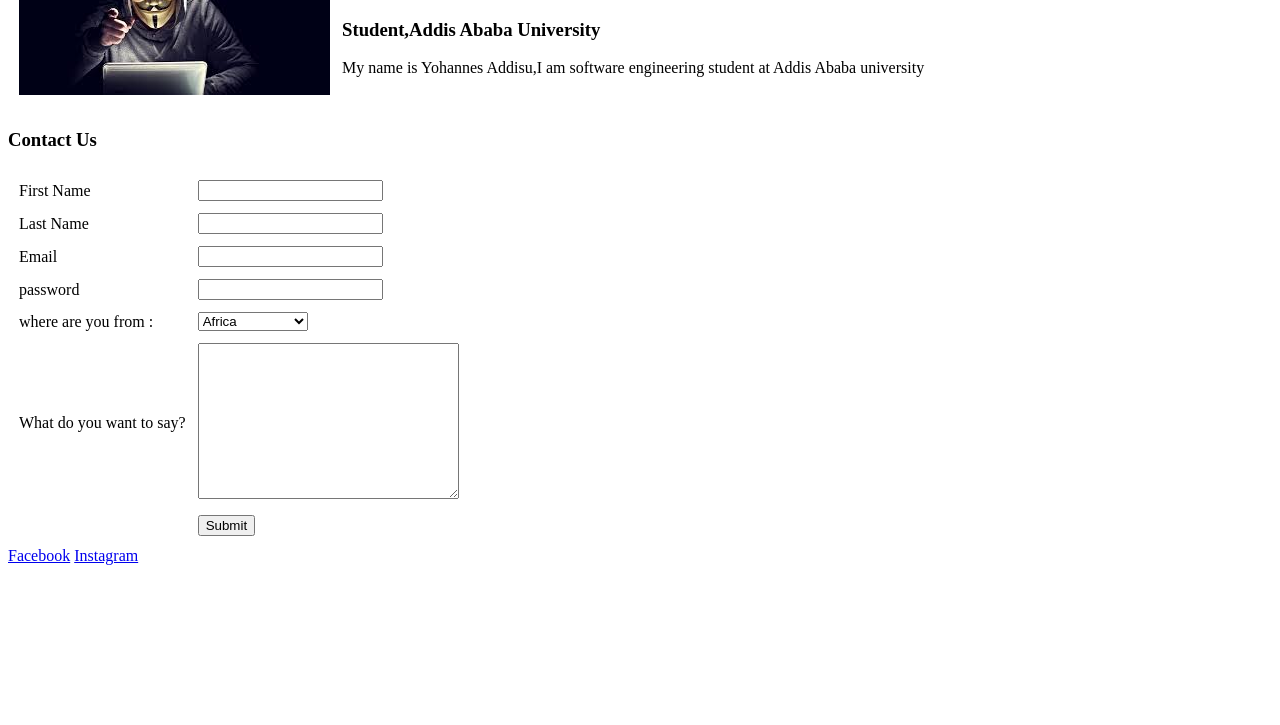
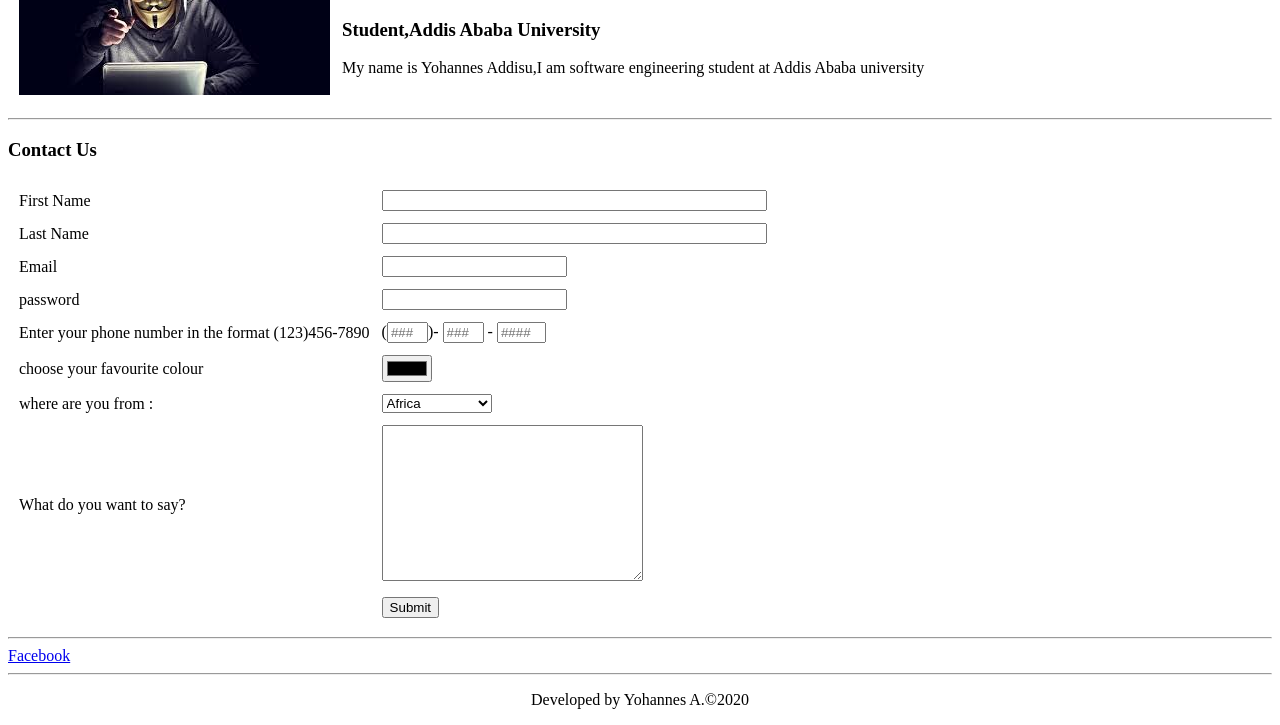
Before and after one commit to Yohannes1556/Yohannes, a plain HTML site: page contact.html in a window 1280 px wide. Shown: the part 132-857 px from the top of the page. Before the commit the page ends 800 px from the top, so only its background shows below. Drawn offline with Linux system fonts and the light colour scheme.

Commit message:
Adding more html5 input elements  to the contact page

```diff
--- a/contact.html
+++ b/contact.html
@@ -16,14 +16,16 @@
     <hr>
     <table cellspacing="10">
         <tr>
-            <td> <img src="./asset/image/download.jfif" alt=""></td>
+            <td> <img src="./asset/image/download.jfif" alt="picture"></td>
             <td><h1>Yohannes A.</h1>
                 <h3>Student,Addis Ababa University</h3>
                 <p>My name is Yohannes Addisu,I am software engineering student at Addis Ababa university</p></td>
         </tr>
 
 
+
     </table>
+    <hr>
 
 
     <h3>Contact Us</h3>
@@ -31,22 +33,38 @@
         <table cellspacing=10>
         <tr>
             <td><label for="fName">First Name</label></td>
-            <td><input type="text" name="fName" id=fName></td>
+            <td><input type="text" id="Fname" name="name" required size="45"
+                pattern="[a-z]{4,8}" title="4 to 8 lowercase letters"></td>
         </tr>
 
         <tr>
             <td><label for="sName">Last Name</label></td>
-            <td><input type="text"name="sName" id=sName></td>
+            <td><input type="text" id="lname" name="name" required size="45"
+                pattern="[a-z]{4,8}" title="4 to 8 lowercase letters"></td>
         </tr>
         <tr>
             <td><label for="email">Email</label></td>
-            <td><input type="email" name="email" id=email></td>
+            <td><input type="email" name="email" id=email pattern="^([a-zA-Z0-9_\-\.]+)@([a-zA-Z0-9_\-\.]+)\.([a-zA-Z]{2,5})$" title="Must be valid email account">
+                </td>
         </tr>
         <tr>
             <td><label for="password">password</label></td>
-            <td><input type="password" name="password" id=password></td>
+            <td><input type="password" name="password" id=password pattern="[a-z]{8,}" title="Must be grater than 8 characters"></td>
         </tr>
+        <tr>
+            <td><label for=phoneno>Enter your phone number in the format (123)456-7890 </label></td>
+                <td>(<input name="tel1" type="tel" pattern="[0-9]{3}" placeholder="###" aria-label="3-digit area code" size="2"/>)-
+                 <input name="tel2" type="tel" pattern="[0-9]{3}" placeholder="###" aria-label="3-digit prefix" size="2"/> -
+                 <input name="tel3" type="tel" pattern="[0-9]{4}" placeholder="####" aria-label="4-digit number" size="3"/>
+               </td>
 
+        </tr>
+        <tr>
+            <td><label for="color">choose your favourite colour</label></td>
+            <td><input type="color" name="color" id="color"></td>
+
+
+        </tr>
         <tr>
             <td> where are you from :</td>
 
@@ -67,6 +85,7 @@
 
         <td><textarea name="detail" id="" cols="30" rows="10"></textarea></td>
      </tr>
+
      <tr>
          <td></td>
          <td>
@@ -75,11 +94,12 @@
     </tr>
     </table>
     </form>
+    <hr>
     <footer>
         <a href="http://www.facebook.com">Facebook</a>
-        <a href="http://www.instagram.com">Instagram</a>
     </footer>
-
+<hr>
+<p><center>Developed by Yohannes A.&copy;2020</center></p>
 
 </body>
 </html>
```
Also changed, not shown: index.html (+4 -1 lines).
